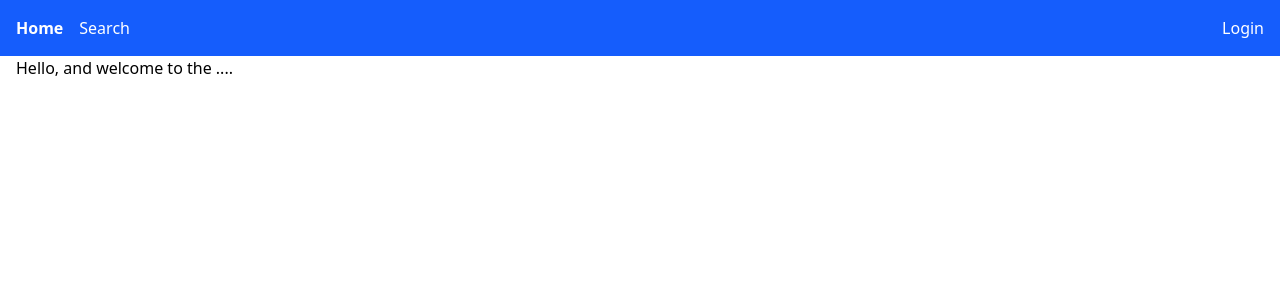
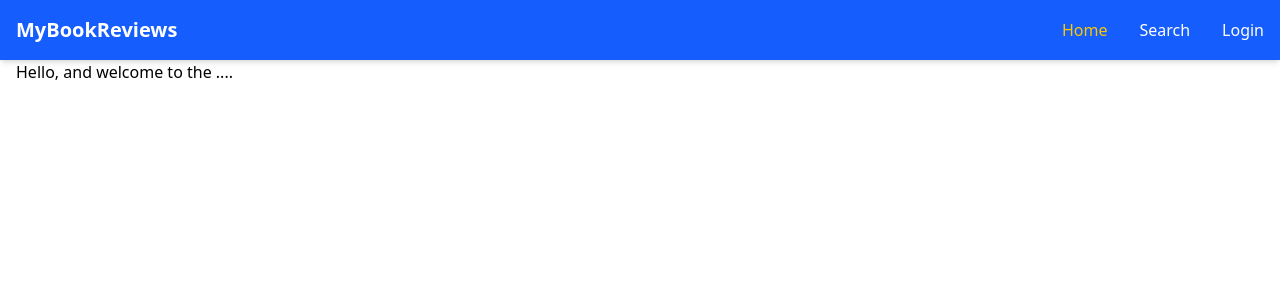
Before and after one commit to JoeSteeloak/jojapp, a Next.js app: page / in a window 1280 px wide. Shown: the top 300 px of the page. Built offline with nearby package versions, Linux system fonts and the light colour scheme.

Commit message:
Styling nav

```diff
--- a/app/components/Navbar.tsx
+++ b/app/components/Navbar.tsx
@@ -8,6 +8,7 @@ const Navbar = () => {
     const router = useRouter();
     const [isLoggedIn, setIsLoggedIn] = useState(false);
     const [username, setUsername] = useState<string | null>(null);
+    const [isMenuOpen, setIsMenuOpen] = useState(false); // Toggle state for the mobile menu
 
     useEffect(() => {
         const token = localStorage.getItem("token");
@@ -24,7 +25,7 @@ const Navbar = () => {
                 .then((response) => response.json())
                 .then((data) => {
                     if (data.username) {
-                        setUsername(data.username); // Sätt användarnamnet från API-svaret
+                        setUsername(data.username); // Set username from API response
                     }
                 })
                 .catch((error) => console.error("Failed to fetch user data:", error));
@@ -39,36 +40,83 @@ const Navbar = () => {
     };
 
     return (
-        <nav className="bg-blue-600 text-white p-4">
-            <ul className="flex gap-4 justify-between w-full">
-                <div className="flex gap-4">
-                    <li>
-                        <Link href="/" className={pathname === "/" ? "font-bold" : ""}>Home</Link>
-                    </li>
-                    <li>
-                        <Link href="/search" className={pathname === "/search" ? "font-bold" : ""}>Search</Link>
-                    </li>
+        <nav className="bg-blue-600 text-white p-4 shadow-md">
+            <div className="max-w-7xl mx-auto flex justify-between items-center">
+                {/* Logo */}
+                <div className="flex items-center gap-4 mr-20">
+                    <Link href="/" className="font-bold text-xl text-white">MyBookReviews</Link>
                 </div>
-                {isLoggedIn ? (
-                    <>
-                        <li>
-                            <Link href="/user" className={pathname === "/user" ? "font-bold" : ""}>User</Link>
-                        </li>
-                        <li>
-                            <button onClick={handleLogout} className="bg-red-500 px-3 py-1 rounded">
+
+                {/* Stor skärm */}
+                <div className="hidden lg:flex gap-8 items-center">
+                    <Link href="/" className={`font-medium ${pathname === "/" ? "text-yellow-400" : "text-white"} hover:text-yellow-400 transition-colors duration-300`}>Home</Link>
+                    <Link href="/search" className={`font-medium ${pathname === "/search" ? "text-yellow-400" : "text-white"} hover:text-yellow-400 transition-colors duration-300`}>Search</Link>
+
+                    {/* User för inloggade */}
+                    {isLoggedIn ? (
+                        <div className="flex items-center gap-4 ml-auto">
+                            <Link
+                                href="/user"
+                                className={`font-medium ${pathname === "/user" ? "text-yellow-400" : "text-white"} hover:text-yellow-400 transition-colors duration-300`}
+                            >
+                                User
+                            </Link>
+                            <button
+                                onClick={handleLogout}
+                                className="bg-red-500 text-white font-medium py-2 px-4 rounded-md hover:bg-red-600 transition-colors duration-300"
+                            >
                                 Logout
                             </button>
-                        </li>
-                        <li className="ml-auto">
-                            <span>You are logged in as {username}</span>
-                        </li>
-                    </>
-                ) : (
-                    <li>
-                        <Link href="/login" className={pathname === "/login" ? "font-bold" : ""}>Login</Link>
-                    </li>
-                )}
-            </ul>
+                        </div>
+                    ) : (
+                        <Link
+                            href="/login"
+                            className={`font-medium ${pathname === "/login" ? "text-yellow-400" : "text-white"} hover:text-yellow-400 transition-colors duration-300`}
+                        >
+                            Login
+                        </Link>
+                    )}
+                </div>
+
+                {/* Hamburgar knapp */}
+                <button
+                    onClick={() => setIsMenuOpen(!isMenuOpen)}
+                    className="lg:hidden flex items-center justify-center text-white ml-auto"
+                >
+                    <svg className="w-6 h-6" fill="none" stroke="currentColor" viewBox="0 0 24 24" xmlns="http://www.w3.org/2000/svg">
+                        <path strokeLinecap="round" strokeLinejoin="round" strokeWidth="2" d="M4 6h16M4 12h16M4 18h16"></path>
+                    </svg>
+                </button>
+            </div>
+
+            {/* Mobil meny */}
+            <div className={`lg:hidden ${isMenuOpen ? "block" : "hidden"} bg-blue-600 p-4 mt-2`}>
+                <div className="flex flex-col gap-4">
+                    <Link href="/" className={`font-medium ${pathname === "/" ? "text-yellow-400" : "text-white"} hover:text-yellow-400 transition-colors duration-300`}>Home</Link>
+                    <Link href="/search" className={`font-medium ${pathname === "/search" ? "text-yellow-400" : "text-white"} hover:text-yellow-400 transition-colors duration-300`}>Search</Link>
+
+                    {/* User för inloggade på små */}
+                    {isLoggedIn ? (
+                        <>
+                            <Link href="/user" className={`font-medium ${pathname === "/user" ? "text-yellow-400" : "text-white"} hover:text-yellow-400 transition-colors duration-300`}>User</Link>
+                            <div className="text-gray-900 mb-2">Logged in as: {username}</div>
+                            <button
+                                onClick={handleLogout}
+                                className="bg-red-500 text-white font-medium py-2 px-4 rounded-md max-w-40 w-auto hover:bg-red-600 transition-colors duration-300 cursor-pointer"
+                            >
+                                Logout
+                            </button>
+                        </>
+                    ) : (
+                        <Link
+                            href="/login"
+                            className={`font-medium ${pathname === "/login" ? "text-yellow-400" : "text-white"} hover:text-yellow-400 transition-colors duration-300 cursor-pointer`}
+                        >
+                            Login
+                        </Link>
+                    )}
+                </div>
+            </div>
         </nav>
     );
 };
```
